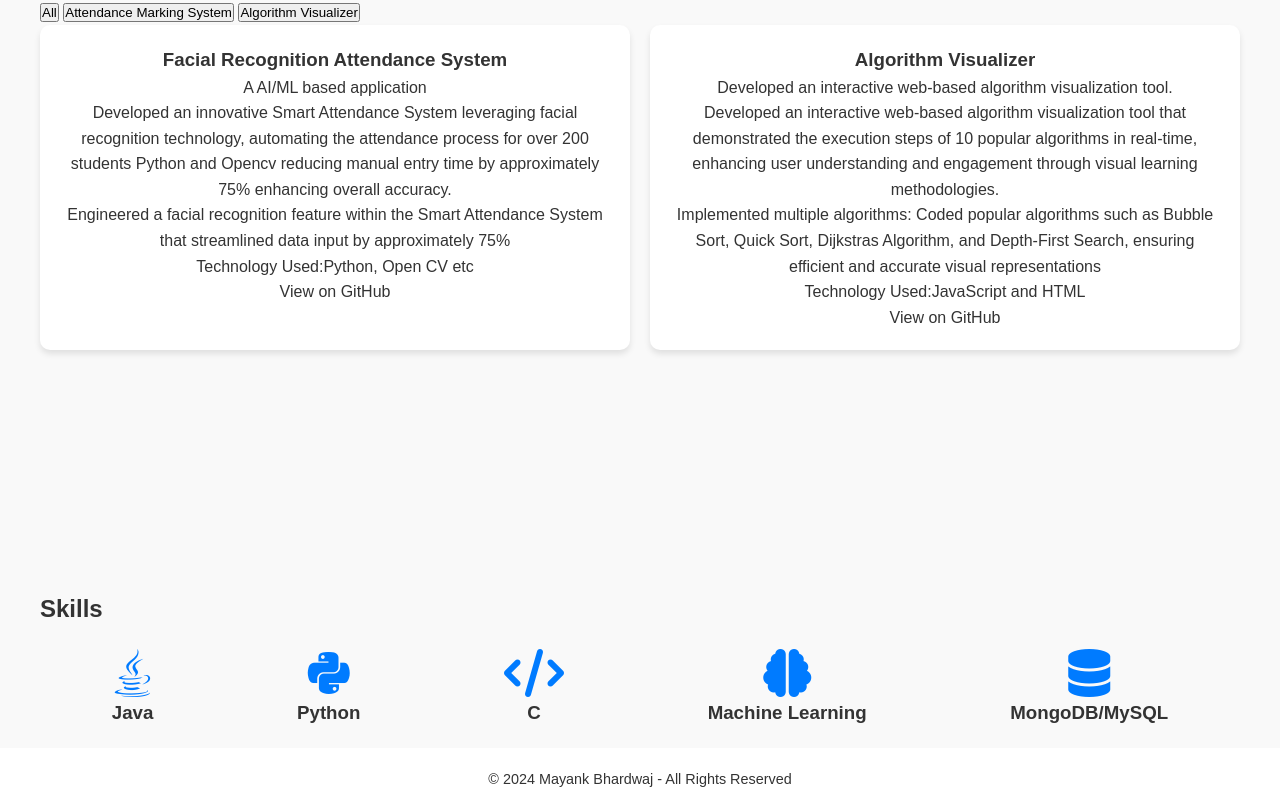
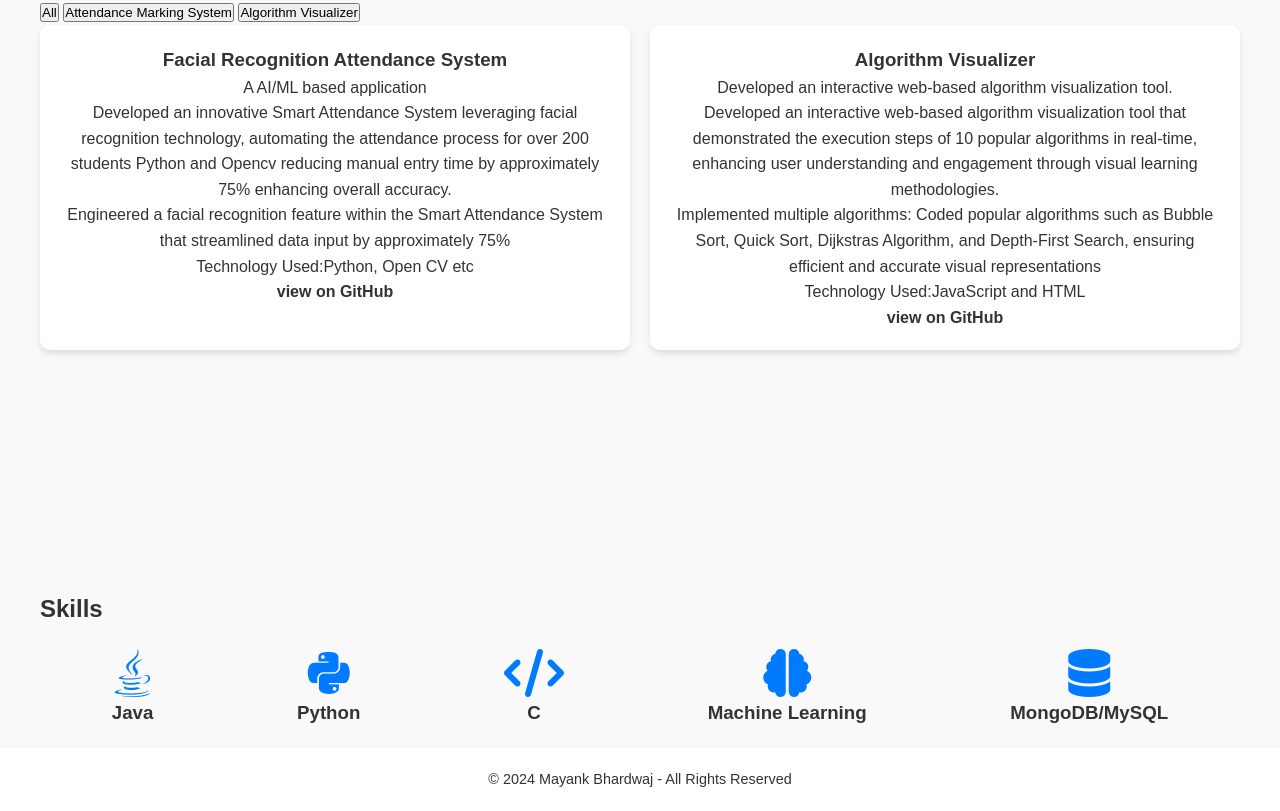
Before and after one commit to Mayankbhardwaj255/Portfolio, a plain HTML site: page index.html in a window 1280 px wide. Shown: the part 1377-2188 px from the top of the page. Drawn offline with Linux system fonts and the light colour scheme; a script that the page names is missing.

Commit message:
Update index.html

```diff
--- a/index.html
+++ b/index.html
@@ -69,7 +69,9 @@
                         <p>Engineered a facial recognition feature within the Smart Attendance System that streamlined data input by
                             approximately 75%</p>
                             <p>Technology Used:Python, Open CV etc</p>
-                    <a href="https://github.com/Mayankbhardwaj255/Face-Recognition-Attendance-System" target="_blank">View on GitHub</a>
+                    <a href="https://github.com/Mayankbhardwaj255/Face-Recognition-Attendance-System" target="_blank">
+                        <b>view on GitHub</b>
+                    </a>
                 </div>
                 <div class="project-card" data-category="mobile">
                     <h3>Algorithm Visualizer</h3>
@@ -77,7 +79,9 @@
                     <p>Developed an interactive web-based algorithm visualization tool that demonstrated the execution steps of 10 popular algorithms in real-time, enhancing user understanding and engagement through visual learning methodologies.
                     </p><p>Implemented multiple algorithms: Coded popular algorithms such as Bubble Sort, Quick Sort, Dijkstras Algorithm, and Depth-First Search, ensuring efficient and accurate visual representations</p>
                     <p>Technology Used:JavaScript and HTML</p>
-                    <a href="https://github.com/Mayankbhardwaj255/Sorting-Visualizer-Tutorial" target="_blank">View on GitHub</a>
+                    <a href="https://github.com/Mayankbhardwaj255/Sorting-Visualizer-Tutorial" target="_blank">
+                        <b>view on GitHub</b>
+                    </a>
                 </div>
 
             </div>
```
